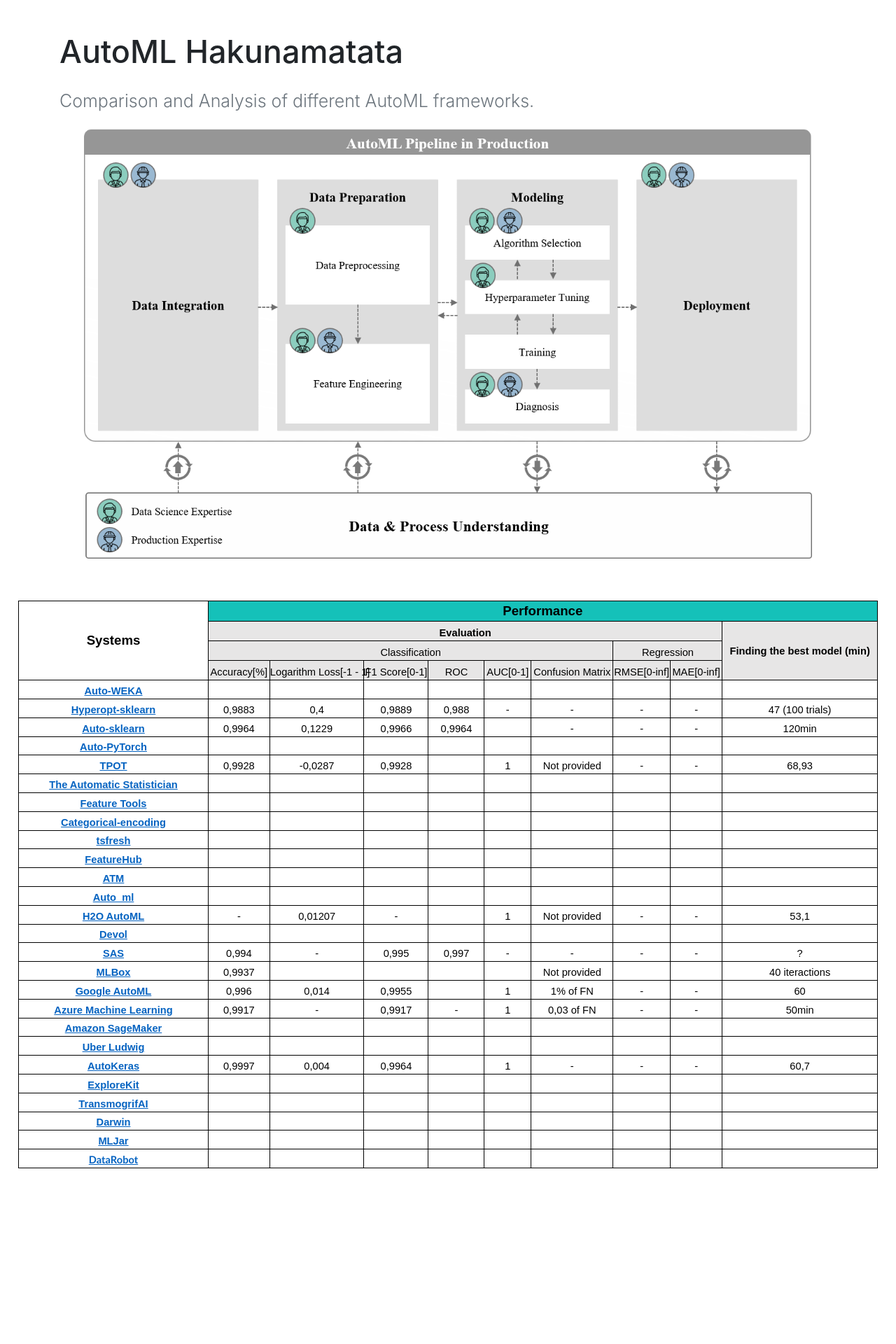
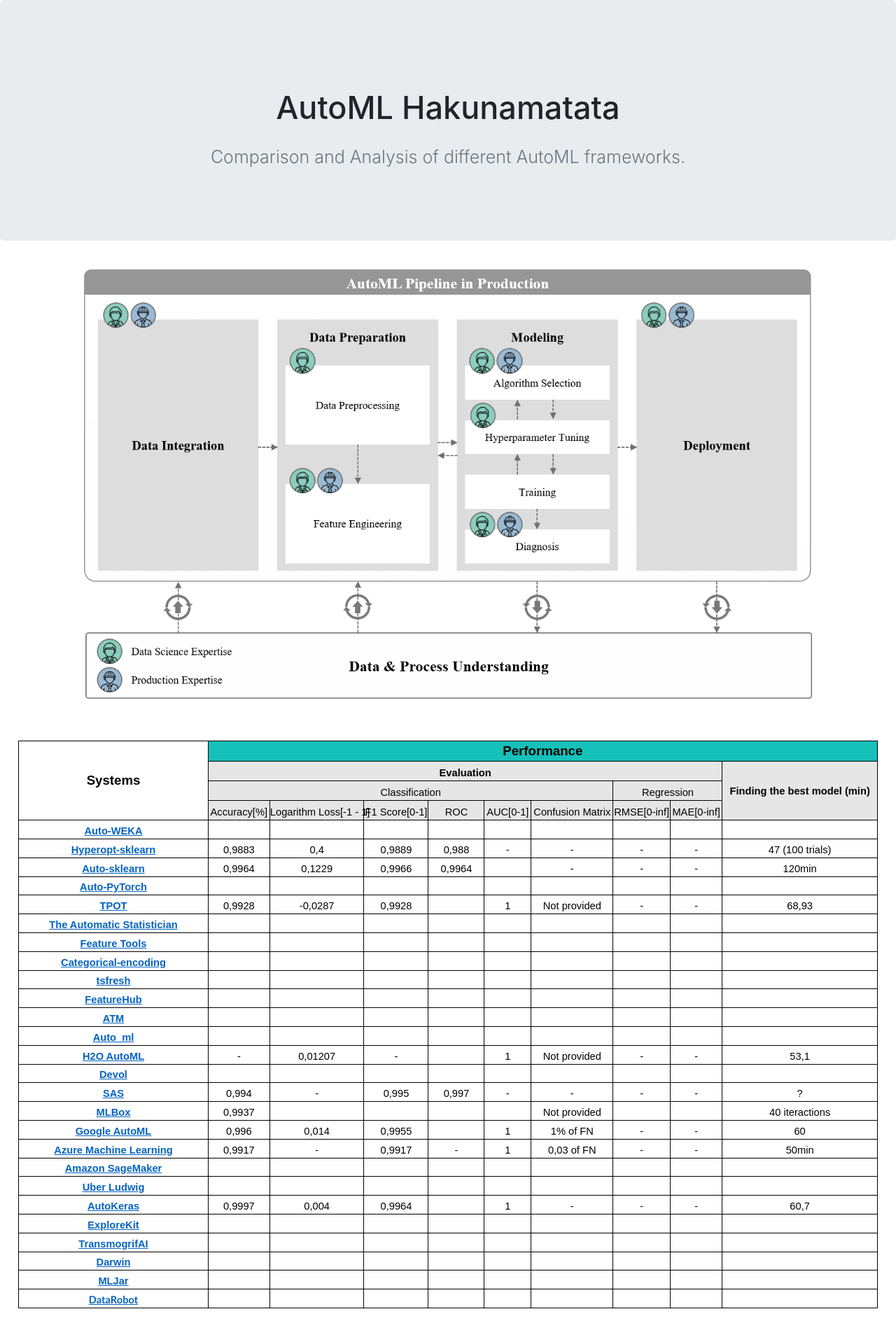
Before and after one commit to jonathankrauss/AutoML-Benchmark, a Jekyll site: the page built from README.md, in a window 1280 px wide. Shown: the top 1920 px of the page at 70% size. Built offline with Jekyll 4.4.1, drawn with Linux system fonts in a browser that asks for light colours; our own code applies the rules of GitHub Pages for plain Markdown files; comment, search, counter and statistics services are not loaded.

Commit message:
Update default.html

```diff
--- a/_layouts/default.html
+++ b/_layouts/default.html
@@ -38,11 +38,12 @@
 
  <!-- Here i put up the title of the page (not the heading) -->
 <body>
-
+  <section class="jumbotron text-center">
   <div class="container">
       <h1>AutoML Hakunamatata</h1>
       <p class="lead text-muted">Comparison and Analysis of different AutoML frameworks.</p>
   </div>
+    </section>
   <div class="ph4">
     <section class="pb3 ph5">
       <p><img src="static/images/pipeline.png" alt="AutoMLPipeline" title="AutoML pipeline in the context of production"></p>
```
